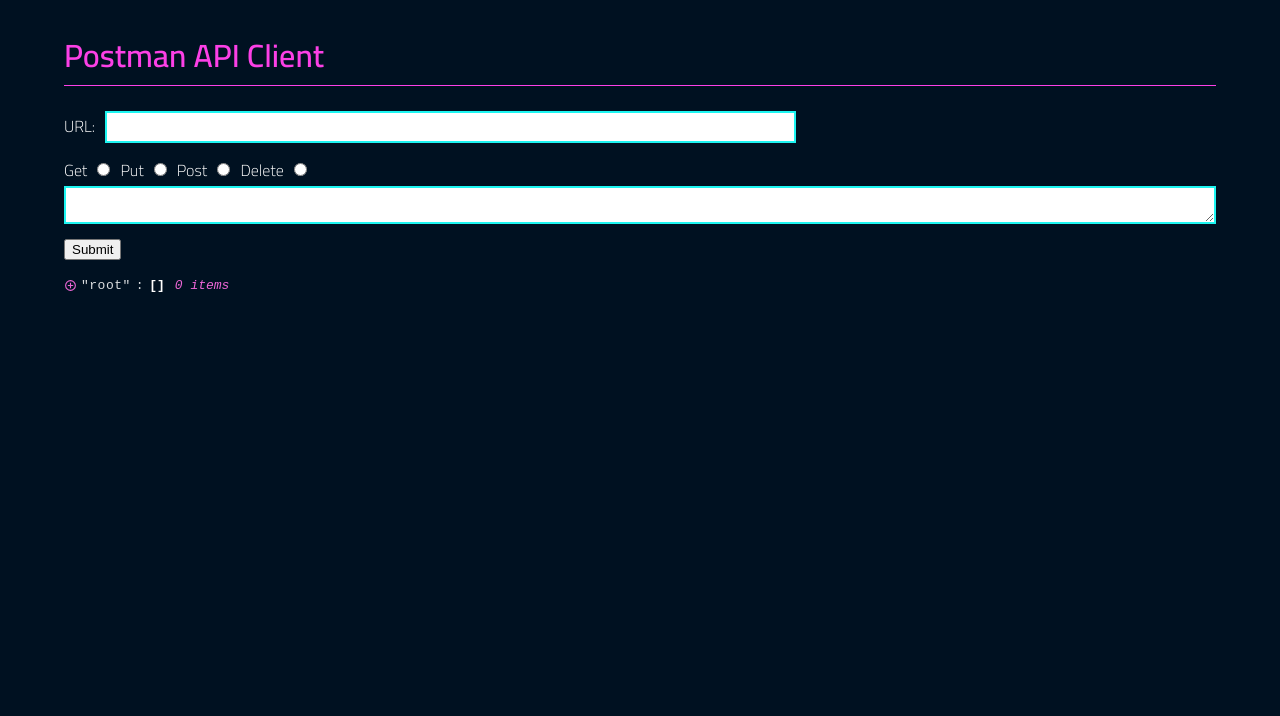
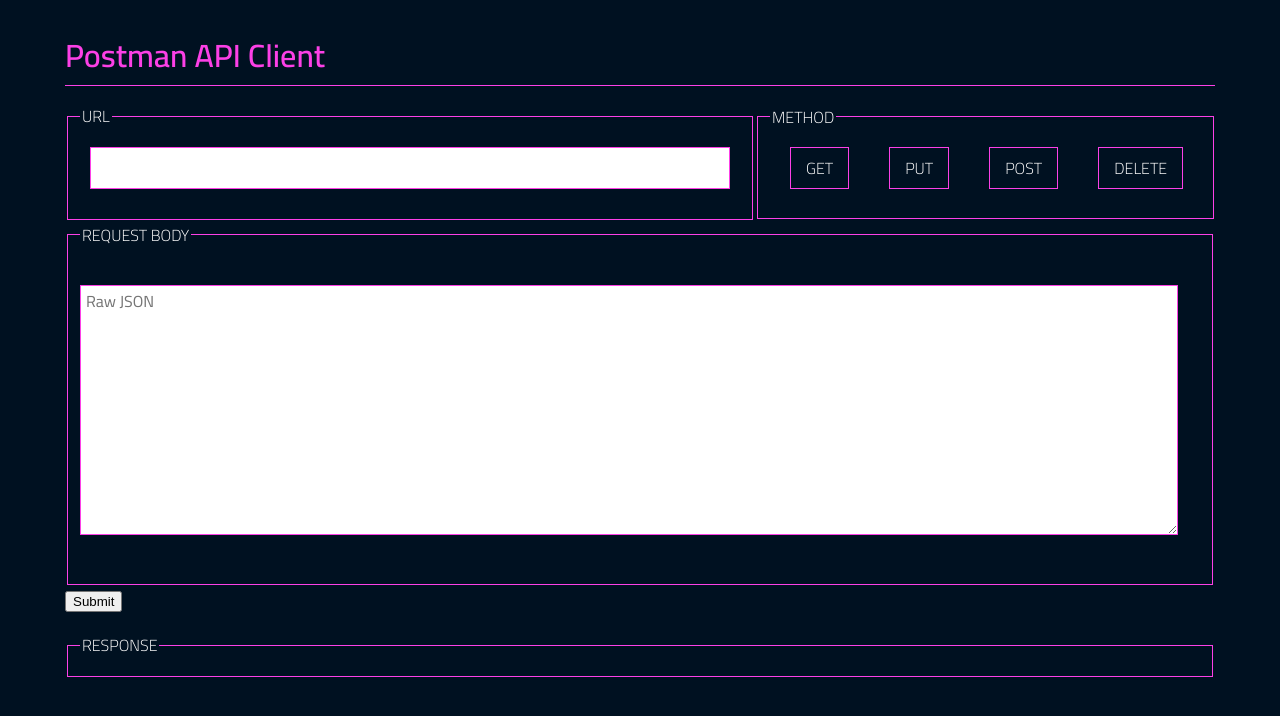
Before and after one commit to jennagoldman/postman-hooks, a React app: page / in a window 1280 px wide. Shown: the top 716 px of the page. Built offline with nearby package versions, Linux system fonts and the light colour scheme.

Commit message:
small html and styling updates to RequestForm and Response components

```diff
--- a/src/components/RequestForm/RequestForm.css
+++ b/src/components/RequestForm/RequestForm.css
@@ -3,19 +3,73 @@ form {
   /* width: 50%; */
 }
 
+.formSection {
+  /* display: flex;
+  justify-content: space-between; */
+  width: 100%;
+}
+
+.urlDiv {
+  display: inline-block;
+  width: 60%;
+}
+
+.urlInput {
+  width: 97%;
+  padding: 5px;
+  margin-bottom: 20px;
+  display: inline-block;
+}
+
+.methodsDiv {
+  display: inline-block;
+  width: 30%;
+}
+
+fieldset {
+  border: 1px solid #fc40e6;
+}
+
+.methodsDiv fieldset {
+  padding-top: 21px;
+  padding-right: 10px;
+  padding-bottom: 35px;
+}
+
 input {
   margin: 10px;
   padding: 0 5px;
-  border: 2px solid #1df5f1;
+  border: 1px solid #fc40e6;
   font-size: 16px;
+  font-family: 'Cairo', sans-serif;
 }
 
-.urlInput {
-  width: 60%;
-  padding: 5px;
+input[type="radio"] {
+  display: none;
+}
+
+input:checked + label {
+  background: #fc40e6;
+  border: 1px solid #fc40e6;
+  color: #fff;
+  font-weight: 600;
+}
+
+input + label {
+  text-transform: uppercase;
+  padding: 5px 15px;
+  margin: 20px 20px;
+  cursor: pointer;
+  border: 1px solid #fc40e6;
 }
 
 textarea {
-  width: 100%;
-  border: 2px solid rgb(29, 245, 241);
+  width: 98%;
+  height:250px;
+  margin:30px auto;
+  padding: 5px;
+  border: 1px solid #fc40e6;
+  font-size: 16px;
+  font-family: 'Cairo', sans-serif;
+  line-height: 1.25rem;
 }
--- a/src/components/RequestForm/RequestForm.jsx
+++ b/src/components/RequestForm/RequestForm.jsx
@@ -4,24 +4,34 @@ import PropTypes from 'prop-types';
 
 const RequestForm = ({ url, method, body, onRequestSubmit, onMethodChange, onUrlChange, onBodyChange }) => (
   <form onSubmit={onRequestSubmit}>
-    <label htmlFor="url">URL:
+    <section className={styles.formSection}>
+      <div className={styles.urlDiv}>
+        <fieldset>
+          <legend>URL</legend>
           <input className={styles.urlInput} type="text" name="requestUrl" value={url} id="url" onChange={onUrlChange} />
-    </label>
-    <div className="methodsDiv">
-      <label htmlFor="get">Get
+        </fieldset>
+      </div>
+      <div className={styles.methodsDiv}>
+        <fieldset>
+          <legend>METHOD</legend>
           <input type="radio" name="method" value="get" id="get" onChange={onMethodChange} checked={method === 'get'} />
-      </label>
-      <label htmlFor="put">Put
+          <label htmlFor="get">Get</label>
           <input type="radio" name="method" value="put" id="put" onChange={onMethodChange} checked={method === 'put'}/>
-      </label>
-      <label htmlFor="post">Post
+          <label htmlFor="put">Put</label>
           <input type="radio" name="method" value="post" id="post" onChange={onMethodChange} checked={method === 'post'}/>
-      </label>
-      <label htmlFor="delete">Delete
+          <label htmlFor="post">Post</label>
           <input type="radio" name="method" value="delete" id="delete" onChange={onMethodChange} checked={method === 'delete'} />
-      </label>
+          <label htmlFor="delete">Delete</label>
+        </fieldset>
       </div>
-    <textarea value={body} onChange={onBodyChange} />
+    </section>
+    <section>
+      <fieldset>
+        <legend>REQUEST BODY</legend>
+        <textarea value={body} onChange={onBodyChange} placeholder="Raw JSON" />
+      </fieldset>
+    </section>
+
     <button>Submit</button>
   </form>
 );
--- a/src/components/Response/Response.css
+++ b/src/components/Response/Response.css
@@ -1,8 +1,6 @@
-section {
-  height: 600px;
-  overflow: scroll;
+.responseSection {
+  /* padding: 30px 0; */
+  font-size: 16px;
+  max-height: 600px;
+  overflow: auto;
 }
-
-.react-json-view {
-  padding: 20px;
-}
--- a/src/components/Response/Response.jsx
+++ b/src/components/Response/Response.jsx
@@ -1,13 +1,18 @@
 import React from 'react';
 import ReactJson from 'react-json-view';
-import './Response.css';
+import styles from './Response.css';
 import PropTypes from 'prop-types';
 
 const Response = ({ response }) => (
-  <section>
-    <ReactJson
+  <section className={styles.responseSection}>
+    <fieldset>
+      <legend>RESPONSE</legend>
+      {response ? <ReactJson
         src={response}
-      // theme="summerfruit:inverted"
+        enableClipboard={false}
+        iconStyle="circle"
+        displayDataTypes={false}
+        groupArraysAfterLength={50}
         theme={{
           base00: '#001121',
           base01: '#ec66d6',
@@ -26,13 +31,8 @@ const Response = ({ response }) => (
           base0E: '#ec66d6',
           base0F: '#ec66d6'
         }}
-
-
-      enableClipboard={false}
-      iconStyle="circle"
-      displayDataTypes={false}
-      groupArraysAfterLength={50}
-    />
+      /> : null }
+    </fieldset>
   </section>
 
 );
--- a/src/containers/RequestFormContainer/RequestFormContainer.jsx
+++ b/src/containers/RequestFormContainer/RequestFormContainer.jsx
@@ -6,7 +6,7 @@ const RequestFormContainer = () => {
   const [url, setUrl] = useState('');
   const [method, setMethod] = useState('');
   const [body, setBody] = useState(null);
-  const [response, setResponse] = useState([]);
+  const [response, setResponse] = useState('');
 
   const handleUrlChange = ({ target }) => {
     setUrl(target.value);
--- a/src/index.css
+++ b/src/index.css
@@ -9,4 +9,5 @@ body {
   background: #001121;
   width: 90%;
   margin: 5px auto 50px auto;
+  max-width: 1150px;
 }
```
Lines whose indentation alone changed are shown as unchanged.
